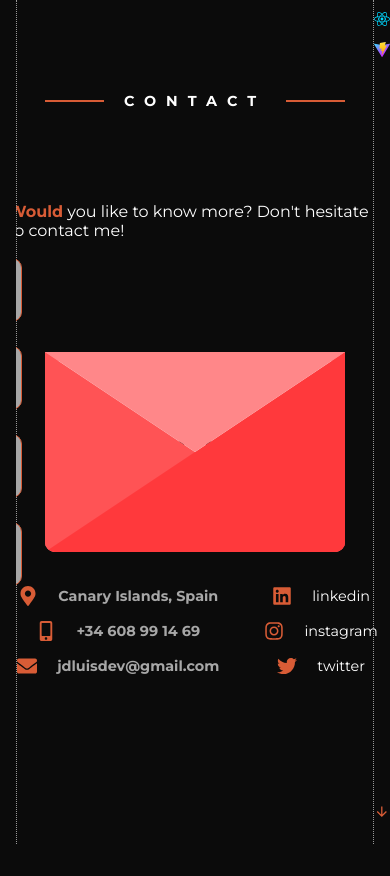
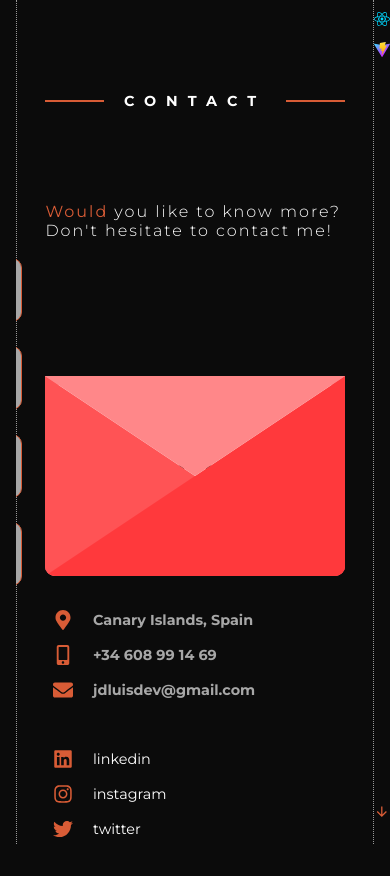
Before and after one commit to jdluis/My-portafolio, a React (Vite) app: page /contact in a window 390 px wide. Shown: the top 876 px of the page. Before the commit the page ends 844 px from the top, so only its background shows below. Built offline with nearby package versions, Linux system fonts and the light colour scheme.

Commit message:
contact responsive

```diff
--- a/src/routes/Contact/index.css
+++ b/src/routes/Contact/index.css
@@ -6,29 +6,34 @@
 
 #contact .container-contact {
   display: flex;
-  flex-wrap: wrap;
+  /*   flex-wrap: wrap; */
   justify-content: space-between;
   align-items: center;
   margin-top: 2rem;
+}
+
+.container-of-lists {
+  display: flex;
+  flex-wrap: wrap;
 }
 
 #contact .list-container {
   display: flex;
   flex-direction: column;
   justify-content: space-between;
-  align-items: center;
+  align-items: self-start;
   gap: 15px;
   font-size: 0.9rem;
   text-align: center;
   color: var(--palleta-grey);
 }
 
-#contact  ul a {
+#contact ul a {
   text-decoration: none;
   color: white;
 }
 
-#contact  ul a:hover {
+#contact ul a:hover {
   text-decoration: underline;
 }
 
@@ -147,20 +152,16 @@
   transition: all 1s 1s ease;
 }
 
-.container-of-lists {
-  display: flex;
-}
-
 @media (max-width: 800px) {
   .container-contact {
     flex-direction: column;
     gap: 20px;
   }
 
-
-  .container-of-lists ul:first-child {
-    padding-left: 0;
+  .container-of-lists {
+    gap: 20px;
   }
-
-  /* Falta el responsive de la carta*/
+  .text-container {
+    width: 80%;
+  }
 }
--- a/src/routes/Contact/index.jsx
+++ b/src/routes/Contact/index.jsx
@@ -18,7 +18,7 @@ function Contact() {
         <div className='line'></div>
       </div>
 
-      <div>
+      <div className='text-container'>
         <p>
           <span className='special-text'>Would</span> you like to know more? Don't hesitate to
           contact me!
```
